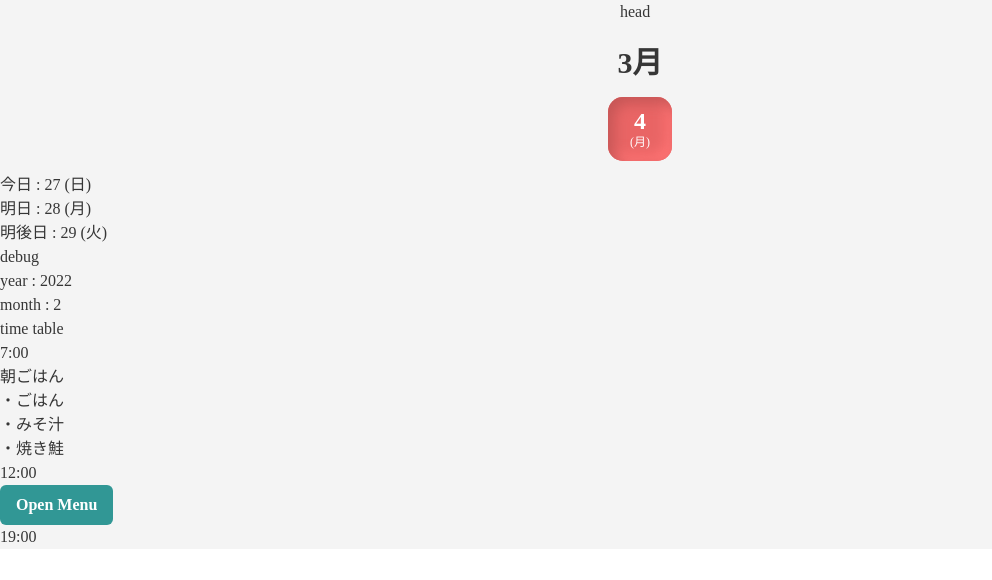
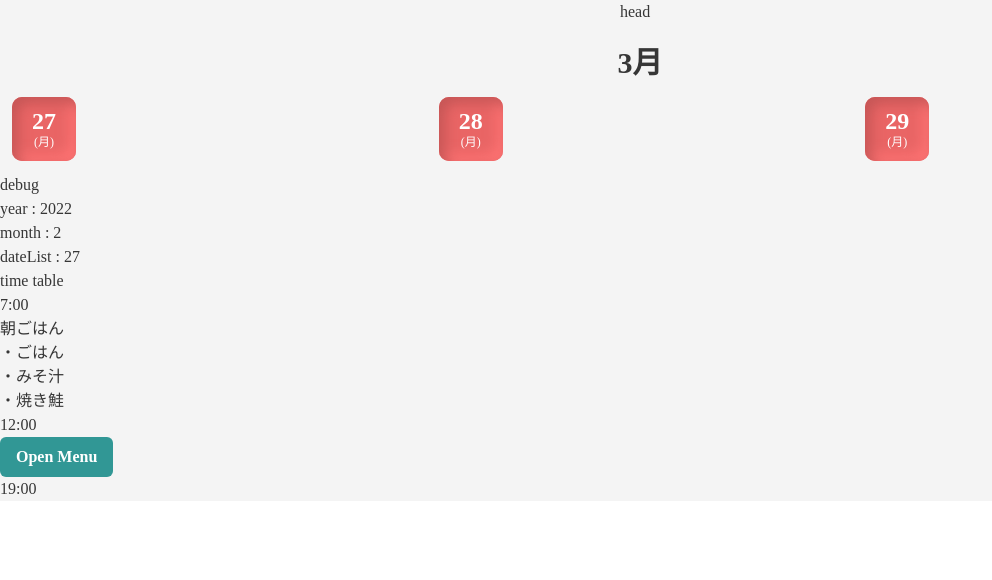
Before and after one commit to cokemaniaIIDX/Zenon, a React (Create React App) app in the folder front/: page / in a window 1280 px wide. Shown: the top 580 px of the page, without its empty margins (0-992 px from the left). Built offline with nearby package versions, Linux system fonts and the light colour scheme; a web font is replaced by a local one.

Commit message:
日付を日数分表示

```diff
--- a/front/src/Schedule.tsx
+++ b/front/src/Schedule.tsx
@@ -8,9 +8,12 @@ import {
   DrawerHeader,
   DrawerOverlay,
   DrawerBody,
+  Flex,
   Text,
+  Spacer,
   useDisclosure
 } from "@chakra-ui/react";
+import { Interface } from 'readline';
 
 const Schedule: React.VFC = () => {
 
@@ -54,12 +57,16 @@ const Schedule: React.VFC = () => {
 }
 
 const Calendar: React.VFC = () => {
+  const dateLength: number = 3;
+  const dateList: Date[] = [];
   const dateToday: Date = new Date();
   const weekList: string[] = ["日", "月", "火", "水", "木", "金", "土"];
-  const year = dateToday.getFullYear();
-  const month = dateToday.getMonth();
-  const dateTomo = new Date(year, month, dateToday.getDate() + 1)
-  const dateTDAT = new Date(year, month, dateToday.getDate() + 2)
+  const year: number = dateToday.getFullYear();
+  const month: number = dateToday.getMonth();
+
+  for(let i = 0; i < dateLength; i++){
+    dateList.push(new Date(year, month, dateToday.getDate() + i))
+  }
 
   return (
     <>
@@ -69,50 +76,62 @@ const Calendar: React.VFC = () => {
       <Center>
         <Text fontFamily='Khula' fontWeight='bold' fontSize='3xl'>{month + 1}月</Text>
       </Center>
-      <Center>
-        <DateBlock />
-      </Center>
-      <div>今日 : {dateToday.getDate()} ({weekList[dateToday.getDay()]})</div>
-      <div>明日 : {dateTomo.getDate()} ({weekList[dateTomo.getDay()]})</div>
-      <div>明後日 : {dateTDAT.getDate()} ({weekList[dateTDAT.getDay()]})</div>
+      <Flex>
+        {dateList.map((value) => <DateBlock date={value} />)}
+      </Flex>
       <div>
         <h3>debug</h3>
         <p>
           year  : {year}<br />
           month : {month}<br />
+          dateList : {dateList[0].getDate()}
         </p>
       </div>
     </>
   )
 }
 
-const DateBlock: React.VFC = () => {
+type DateBlockProps = {
+  date: Date
+}
 
-  const property = {
+const DateBlock: React.VFC<DateBlockProps> = (props) => {
+
+  const property1 = {
     bg: '#E96565',
-    date: 4,
+    date: props.date.getDate(),
     day: '月',
     color: 'white',
     shadow: 'inset 6px 6px 13px #c65656, inset -6px -6px 13px #ff7474'
   }
 
+  const property2 = {
+    bg: '#F4F4F4',
+    date: 5,
+    day: '火',
+    color: '#363636',
+    shadow: '6px 6px 13px #cfcfcf, -6px -6px 13px #ffffff'
+  }
+
   return (
+    <>
       <Box
-      bg={property.bg}
+        bg={property1.bg}
         p='3.5'
         m='3'
         boxSize='64px'
-      borderRadius='15'
-      shadow={property.shadow}
-      background='#E96565'
+        borderRadius='10'
+        shadow={property1.shadow}
       >
       <Center>
-        <Box fontFamily='Khula' lineHeight='90%' fontWeight='bold' fontSize='2xl' color={property.color}>{property.date}</Box>
+        <Box fontFamily='Khula' lineHeight='90%' fontWeight='bold' fontSize='2xl' color={property1.color}>{property1.date}</Box>
       </Center>
       <Center>
-        <Box color={property.color} fontSize='xs'>({property.day})</Box>
+        <Box color={property1.color} fontSize='xs'>({property1.day})</Box>
       </Center>
       </Box>
+      <Spacer />
+    </>
   )
 }
 
```
Lines whose indentation alone changed are shown as unchanged.
